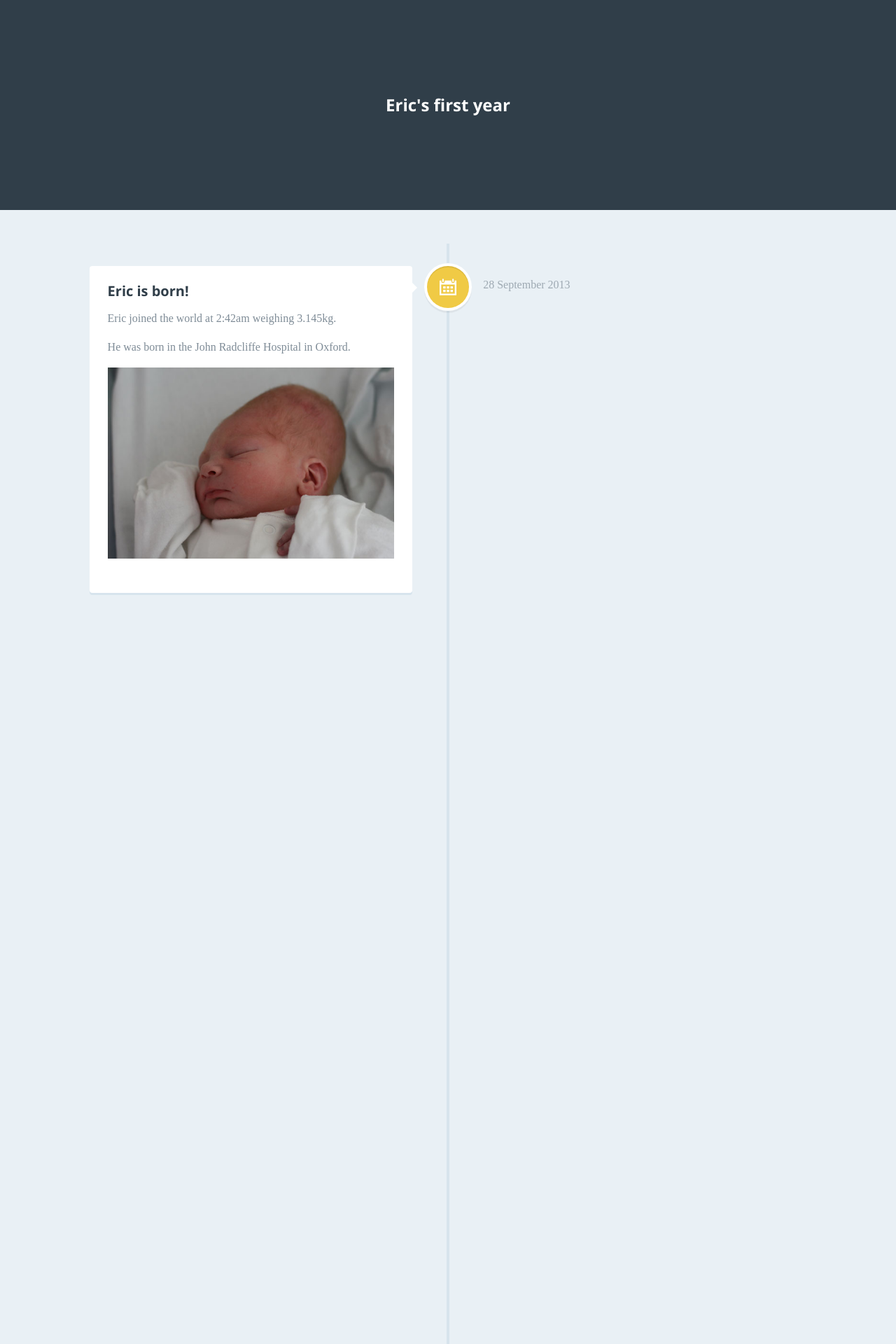
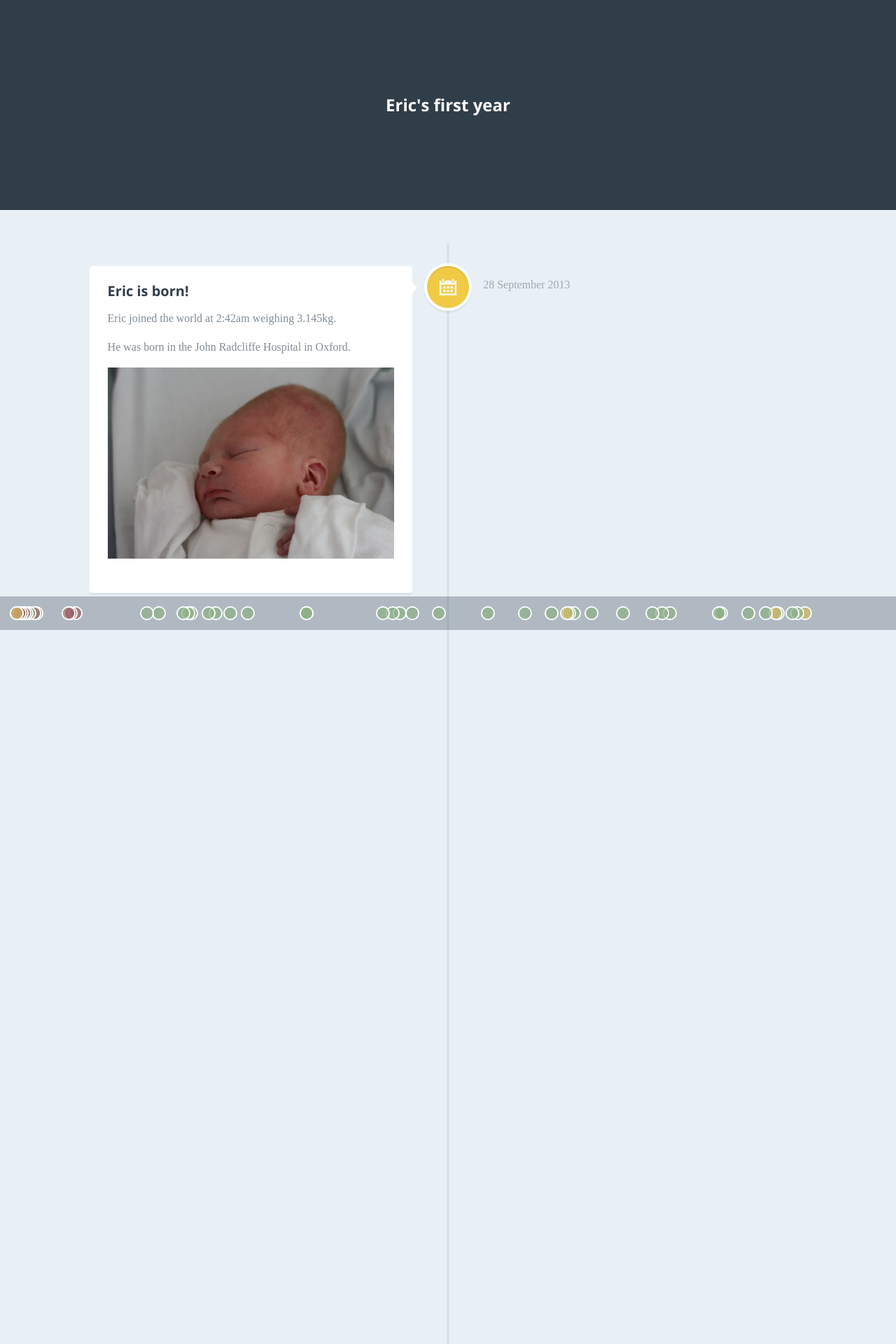
Before and after one commit to euangoddard/erics-first-year, a Jekyll site: the page built from index.html, in a window 1280 px wide. Shown: the top 1920 px of the page at 70% size. Built offline with Jekyll 4.4.1, drawn with Linux system fonts in a browser that asks for light colours; nearby versions of some CDN libraries; some web fonts are replaced.

Commit message:
Added style and interaction to dot timeline

```diff
--- a/_layouts/default.html
+++ b/_layouts/default.html
@@ -8,6 +8,7 @@
 
   <link rel="stylesheet" href="css/reset.css">
   <link rel="stylesheet" href="css/style.css">
+  <link rel="stylesheet" href="css/dots.css">
   <script src="js/modernizr.js"></script>
 
   <title>{{ site.title }}</title>
--- /dev/null
+++ b/css/dots.scss
@@ -0,0 +1,110 @@
+---
+---
+
+$footer_height: 3em;
+
+$dot_size: 1em;
+$dot_alpha: 0.7;
+$dot_desaturation: 30%;
+
+$color_event: rgba(#f0ca45, $dot_alpha);
+$color_meet: rgba(#c03b44, $dot_alpha);
+$color_first: rgba(#75ce66, $dot_alpha);
+
+
+@mixin box-sizing($type: border-box) {
+    -moz-box-sizing: $type;
+    -webkit-box-sizing: $type;
+    box-sizing: $type;
+}
+
+@mixin transform($transform) {
+    -moz-transform: $transform;
+    -ms-transform: $transform;
+    -webkit-transform: $transform;
+    transform: $transform;
+}
+
+@mixin transform-origin($origin) {
+    -moz-transform-origin: $origin;
+    -ms-transform-origin: $origin;
+    -webkit-transform-origin: $origin;
+    transform-origin: $origin;
+}
+
+
+footer {
+    position: fixed;
+    height: $footer_height;
+    width: 100%;
+    background-color: rgba(#303e49, 0.3);
+    left: 0;
+    right: 0;
+    bottom: 0;
+    padding: 0 $dot_size;
+    @include box-sizing();
+
+    .dots {
+        width: 100%;
+        position: absolute;
+        height: $footer_height;
+    }
+
+    .dot {
+        position: absolute;
+        background-color: #fff;
+        width: $dot_size;
+        height: $dot_size;
+        display: block;
+        border-radius: $dot_size;
+        top: ($footer_height - $dot_size) / 2;
+        cursor: pointer;
+        box-shadow: 0 0 0 2px white;
+
+        &.dot-event {
+            background: desaturate($color_event, $dot_desaturation);
+
+            &:hover {
+                background: $color_event;
+            }
+        }
+        &.dot-meet {
+            background: desaturate($color_meet, $dot_desaturation);
+
+            &:hover {
+                background: $color_meet;
+            }
+        }
+        &.dot-first {
+            background: desaturate($color_first, $dot_desaturation);
+
+            &:hover {
+                background: $color_first;
+            }
+        }
+
+        &::after {
+            content: attr(data-post-title);
+            display: block;
+            max-width: 20em;
+            float: left;
+            @include transform(rotateZ(-90deg));
+            @include transform-origin(0 0);
+            padding-left: $dot_size * 1.5;
+            text-shadow: 0 0 2px rgba(#d7e4ed, 0.3);
+            font-family: "Droid Serif", serif;
+            white-space: nowrap;
+
+            opacity: 0;
+        }
+        &:hover::after {
+            opacity: 1;
+        }
+    }
+}
+
+@media only screen and (max-width: 1023px) {
+    footer {
+        display: none;
+    }
+}
--- a/index.html
+++ b/index.html
@@ -4,7 +4,7 @@ layout: default
 
 <section id="cd-timeline" class="cd-container">
   {% for post in site.posts reversed %}
-  <div class="cd-timeline-block">
+  <div class="cd-timeline-block" id="{{ post.id | remove_first : '/' | replace: '/', '-' }}">
     <div class="cd-timeline-img cd-{{ post.type }}">
       <img src="img/cd-icon-{{ post.type }}.svg" alt="{{ post.type | title }}">
     </div>
@@ -19,8 +19,21 @@ layout: default
   {% endfor %}
 </section>
 
-<footer>
-  {% for post in site.posts %}
-    <span data-post-date="{{ post.date | date_to_rfc822 }}" class="dot-{{ post.type }}"></span>
-  {% endfor %}
+{% assign first_post = site.posts | last %}
+{% assign last_post = site.posts | first %}
+<footer
+  data-start-date="{{ first_post.date | date_to_rfc822 }}"
+  data-end-date="{{ last_post.date | date_to_rfc822 }}"
+>
+  <div class="dots">
+    {% for post in site.posts %}
+      <i
+        class="dot dot-{{ post.type }}"
+        data-post-date="{{ post.date | date_to_rfc822 }}"
+        data-post-id="{{ post.id | remove_first : '/' | replace: '/', '-' }}"
+        data-post-title="{{ post.title }}"
+      >
+      </i>
+    {% endfor %}
+  </div>
 </footer>
--- a/js/main.js
+++ b/js/main.js
@@ -1,10 +1,5 @@
 (function ($) {
     'use strict';
-
-    $(function () {
-        hide_timeline_blocks_outside_viewport();
-        $(window).on('scroll', show_timeline_blocks_inside_viewport);
-    });
 
     var hide_timeline_blocks_outside_viewport = function () {
         var cut_off_top = get_cut_off_top();
@@ -33,4 +28,40 @@
         return cut_off_top;
     };
 
+    var position_dots = function () {
+        var $footer = $('footer');
+        var start_date = new Date($footer.data('start-date'));
+        var end_date = new Date($footer.data('end-date'));
+        var date_span = end_date - start_date;
+        $footer.find('.dot').each(function () {
+            var $dot = $(this);
+            var date = new Date($dot.data('post-date'));
+            var delta = date - start_date;
+            var delta_percent = 100 * delta / date_span;
+            $dot.css({left: delta_percent + '%'});
+        });
+    };
+
+    var jump_to_post = function () {
+        var $dot = $(this);
+        var post_id = $(this).data('post-id');
+        var $post = $('#' + post_id);
+        if ($post.length) {
+            $('html,body').animate(
+                {scrollTop: $post.offset().top},
+                500,
+                show_timeline_blocks_inside_viewport
+            );
+        }
+    };
+
+
+    $(function () {
+        hide_timeline_blocks_outside_viewport();
+        $(window).on('scroll', show_timeline_blocks_inside_viewport);
+
+        position_dots();
+        $(document).on('click', '.dot', jump_to_post);
+    });
+
 }(window.jQuery));
```
